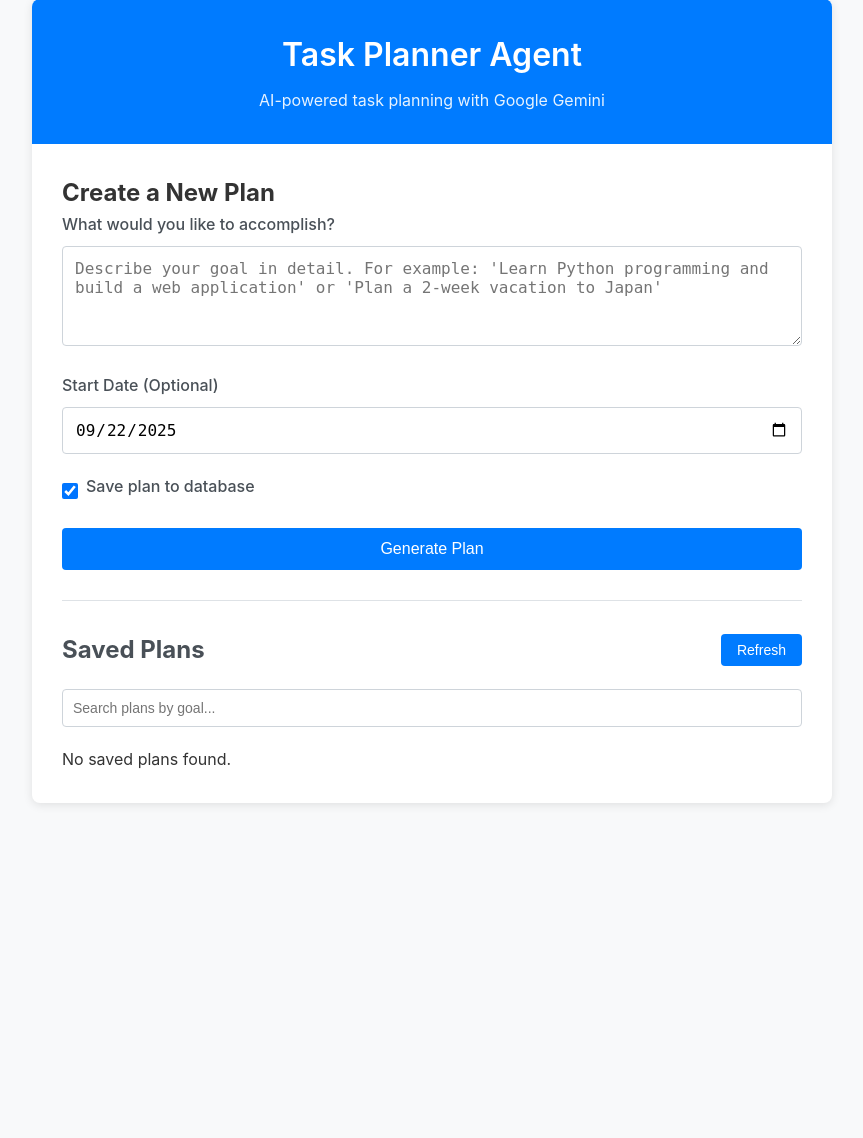
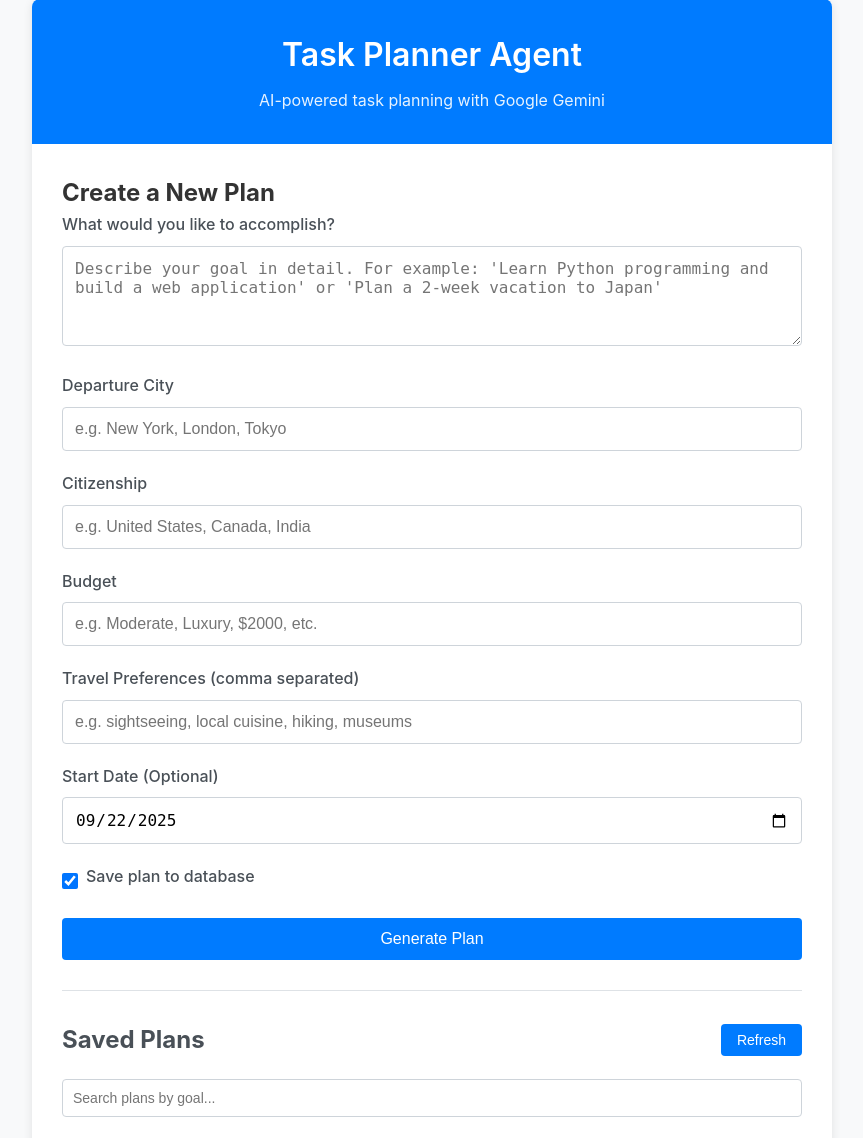
Before and after one commit to Kazim71/Task-Planner-Agent, a FastAPI app: page / in a window 1280 px wide. Shown: the part 21-1159 px from the top of the page, without its empty margins (208-1071 px from the left). Before the commit the page ends 826 px from the top, so only its background shows below. Run offline with FastAPI, Linux system fonts and the light colour scheme; data that the repository does not hold is empty.

Commit message:
FEAT: Add user input collection, personalization, and fix all remaining issues

```diff
--- a/agent.py
+++ b/agent.py
@@ -357,7 +357,7 @@ Always return your response in the following JSON format:
 Be specific, realistic, and actionable in your planning."""
 
     @timing_decorator
-    async def generate_plan(self, goal: str, start_date: Optional[str] = None, num_days: int = 15, user_prefs: dict = None) -> Dict[str, Any]:
+    async def generate_plan(self, goal: str, start_date: Optional[str] = None, num_days: int = 15, user_prefs: dict = None, departure_city: str = None, citizenship: str = None) -> Dict[str, Any]:
         """
         Generate a structured plan for the given goal.
         Args:
@@ -396,11 +396,18 @@ Be specific, realistic, and actionable in your planning."""
         if user_prefs is None:
             user_prefs = collect_user_preferences()
         interests = user_prefs.get('interests', 'sightseeing, local cuisine, culture')
-        citizenship = user_prefs.get('citizenship', 'Unknown')
+        # Collect departure city and citizenship from arguments or user_prefs
+        if not departure_city:
+            departure_city = user_prefs.get('departure_city', 'Unknown')
+        if not citizenship:
+            citizenship = user_prefs.get('citizenship', 'Unknown')
         budget = user_prefs.get('budget', 'Moderate')
+        # Replace placeholders in the system prompt and goal
+        prompt_base = self.system_prompt.replace('[User\'s Departure City]', departure_city).replace('[User\'s Citizenship]', citizenship)
+        goal_filled = goal.strip().replace('[User\'s Departure City]', departure_city).replace('[User\'s Citizenship]', citizenship)
         prompts = [
-            f"""{self.system_prompt}\n\nGoal: {goal.strip()}\nStart Date: {start_date}\nItinerary Dates: {[d.strftime('%Y-%m-%d') for d in itinerary_dates]}\nUser Interests: {interests}\nUser Citizenship: {citizenship}\nUser Budget: {budget}\n\nPlease create a detailed, actionable plan for this goal. Make sure to:\n- Break it down into daily tasks, using the provided itinerary dates\n- Personalize recommendations for the user's interests, citizenship, and budget\n- Replace all [placeholders] in the plan with actual user data\n- Consider realistic timeframes\n- Identify research topics that would be helpful\n- Note if weather information would be relevant\n- Include dependencies between tasks\n- Suggest success metrics\n\nReturn only the JSON response, no additional text.""",
-            f"""{self.system_prompt}\n\nGoal: {goal.strip()}\nStart Date: {start_date}\nItinerary Dates: {[d.strftime('%Y-%m-%d') for d in itinerary_dates]}\nUser Interests: {interests}\nUser Citizenship: {citizenship}\nUser Budget: {budget}\n\nReturn only the JSON response, no additional text."""
+            f"""{prompt_base}\n\nGoal: {goal_filled}\nStart Date: {start_date}\nItinerary Dates: {[d.strftime('%Y-%m-%d') for d in itinerary_dates]}\nUser Interests: {interests}\nUser Citizenship: {citizenship}\nUser Budget: {budget}\n\nPlease create a detailed, actionable plan for this goal. Make sure to:\n- Break it down into daily tasks, using the provided itinerary dates\n- Personalize recommendations for the user's interests, citizenship, and budget\n- Replace all [placeholders] in the plan with actual user data\n- Consider realistic timeframes\n- Identify research topics that would be helpful\n- Note if weather information would be relevant\n- Include dependencies between tasks\n- Suggest success metrics\n\nReturn only the JSON response, no additional text.""",
+            f"""{prompt_base}\n\nGoal: {goal_filled}\nStart Date: {start_date}\nItinerary Dates: {[d.strftime('%Y-%m-%d') for d in itinerary_dates]}\nUser Interests: {interests}\nUser Citizenship: {citizenship}\nUser Budget: {budget}\n\nReturn only the JSON response, no additional text."""
         ]
         import asyncio
         for attempt in range(max_attempts):
--- a/templates/index.html
+++ b/templates/index.html
@@ -385,7 +385,44 @@
                             required
                         ></textarea>
                     </div>
-
+                    <div class="form-group">
+                        <label for="departure_city">Departure City</label>
+                        <input
+                            type="text"
+                            id="departure_city"
+                            name="departure_city"
+                            placeholder="e.g. New York, London, Tokyo"
+                            required
+                        >
+                    </div>
+                    <div class="form-group">
+                        <label for="citizenship">Citizenship</label>
+                        <input
+                            type="text"
+                            id="citizenship"
+                            name="citizenship"
+                            placeholder="e.g. United States, Canada, India"
+                            required
+                        >
+                    </div>
+                    <div class="form-group">
+                        <label for="budget">Budget</label>
+                        <input
+                            type="text"
+                            id="budget"
+                            name="budget"
+                            placeholder="e.g. Moderate, Luxury, $2000, etc."
+                        >
+                    </div>
+                    <div class="form-group">
+                        <label for="preferences">Travel Preferences (comma separated)</label>
+                        <input
+                            type="text"
+                            id="preferences"
+                            name="preferences"
+                            placeholder="e.g. sightseeing, local cuisine, hiking, museums"
+                        >
+                    </div>
                     <div class="form-group">
                         <label for="start_date">Start Date (Optional)</label>
                         <input
@@ -394,7 +431,6 @@
                             name="start_date"
                         >
                     </div>
-
                     <div class="form-group">
                         <div class="checkbox-group">
                             <input
@@ -406,7 +442,6 @@
                             <label for="save_to_db">Save plan to database</label>
                         </div>
                     </div>
-
                     <button type="submit" class="btn" id="submitBtn">
                         Generate Plan
                     </button>
@@ -457,6 +492,10 @@
 
             const formData = new FormData(e.target);
             const goal = formData.get('goal');
+            const departureCity = formData.get('departure_city');
+            const citizenship = formData.get('citizenship');
+            const budget = formData.get('budget');
+            const preferences = formData.get('preferences');
             const startDate = formData.get('start_date');
             const saveToDb = formData.get('save_to_db') === 'on';
 
@@ -465,6 +504,14 @@
 
             if (!goal.trim()) {
                 showMessage('Please enter a goal', 'error');
+                return;
+            }
+            if (!departureCity.trim()) {
+                showMessage('Please enter your departure city', 'error');
+                return;
+            }
+            if (!citizenship.trim()) {
+                showMessage('Please enter your citizenship', 'error');
                 return;
             }
 
@@ -482,7 +529,11 @@
                     body: JSON.stringify({
                         goal: goal.trim(),
                         start_date: startDate || null,
-                        save_to_db: saveToDb
+                        save_to_db: saveToDb,
+                        departure_city: departureCity.trim(),
+                        citizenship: citizenship.trim(),
+                        budget: budget.trim(),
+                        preferences: preferences.trim()
                     })
                 });
 
```
